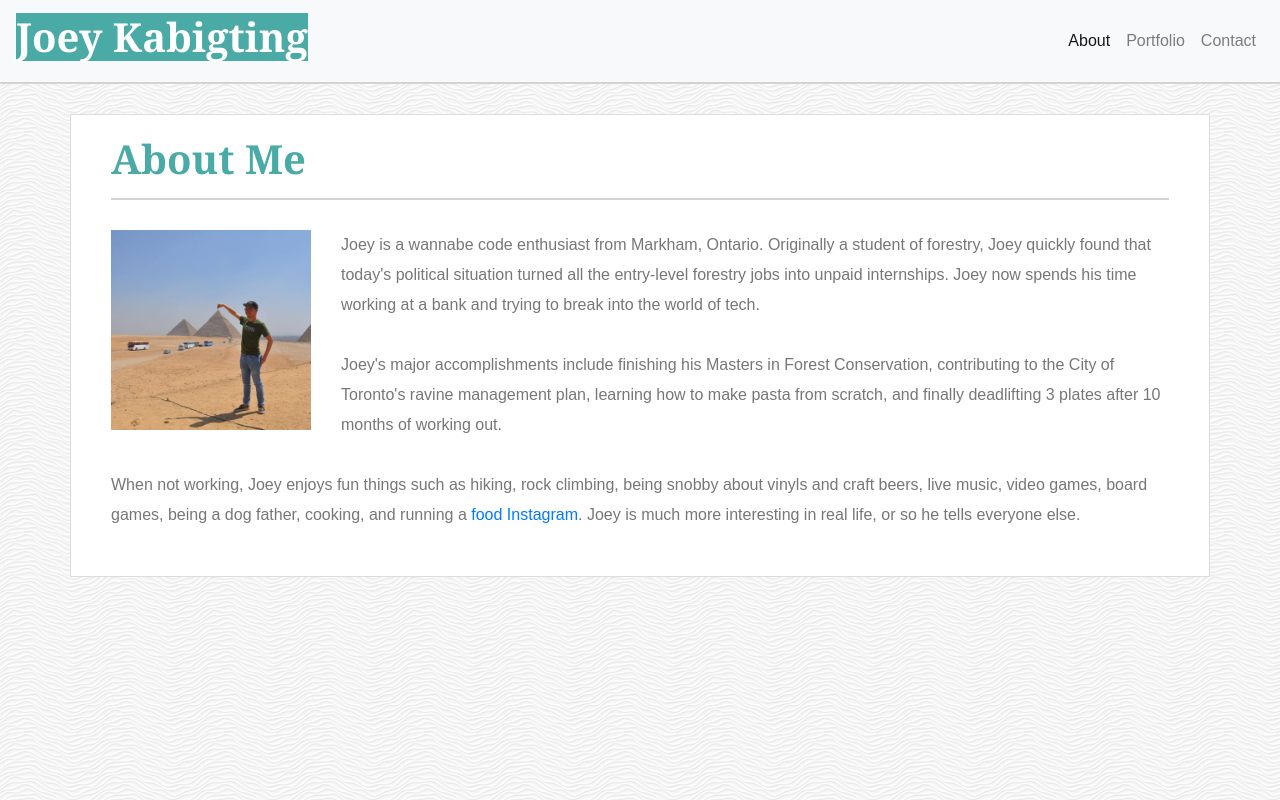
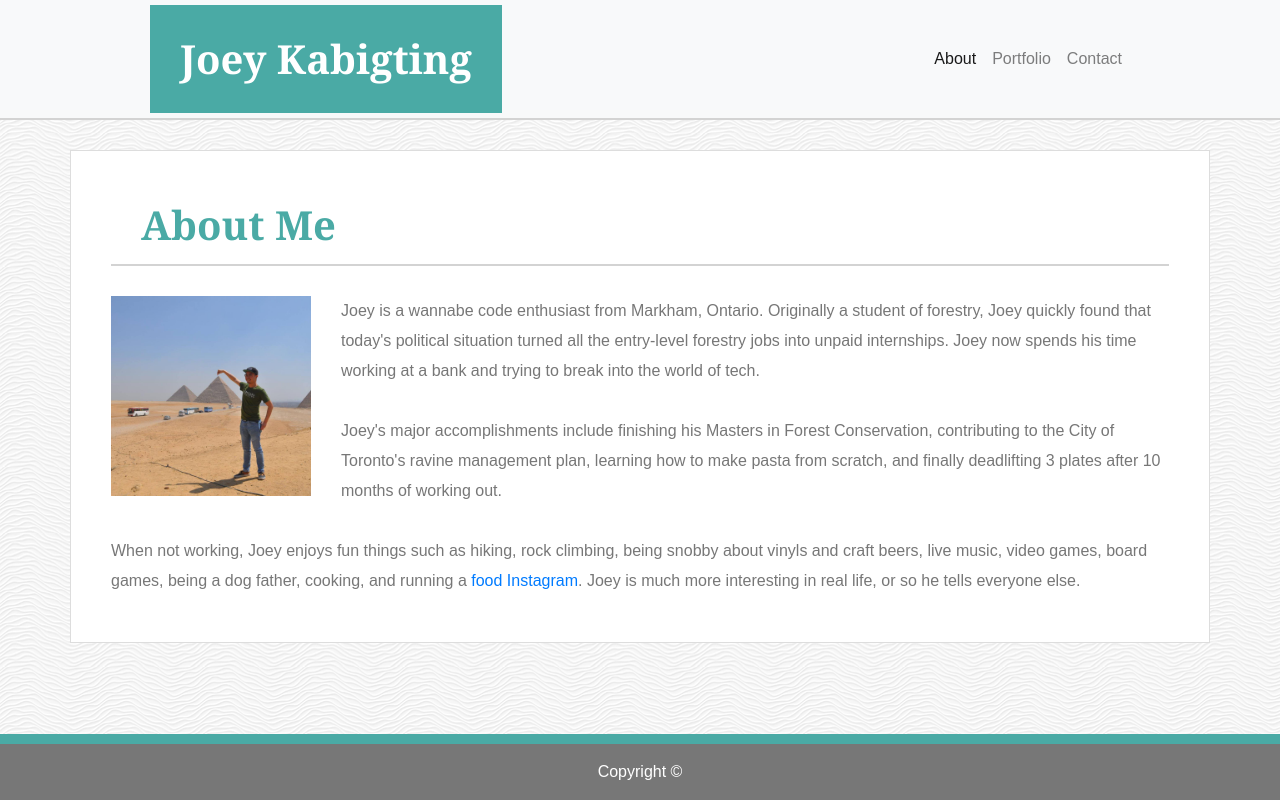
Before and after one commit to jkabigting93/Bootstrap-Portfolio, a plain HTML site: page index.html in a window 1280 px wide. Drawn offline with nearby package versions, Linux system fonts and the light colour scheme; files whose address does not match are found by name.

Commit message:
made working links, fixed header colours, added sticky footer

```diff
--- a/Assets/css/style.css
+++ b/Assets/css/style.css
@@ -6,6 +6,11 @@ body {
 
 nav {
     border-bottom: 2px solid lightgrey;
+
+}
+
+.navbar {
+    padding: 0 150px 0 150px;
 }
 
 h1 {
@@ -13,6 +18,8 @@ h1 {
     font-family: Georgia, 'Times New Roman', Times, serif;
     font-weight: bold;
     background-color: #4aaaa5;
+    padding: 30px;
+    margin-bottom: 0;
 }
 
 .container {
@@ -39,3 +46,9 @@ h1 {
 p {
     line-height: 30px;
 }
+
+.footer-copyright {
+    color: white;
+    background-color: #777777;
+    border-top: 10px solid #4aaaa5;
+}
--- a/index.html
+++ b/index.html
@@ -7,34 +7,37 @@
     <link rel="stylesheet" type="text/css" href="Assets/css/style.css">
 </head>
 <body>
+
 <!-- Nav Bar -->
     <nav class="navbar navbar-expand-lg navbar-light bg-light">
-        <a class="navbar-brand" href="#"><h1>Joey Kabigting</h1></a>
+        <a class="navbar-brand" href="index.html"><h1>Joey Kabigting</h1></a>
         <button class="navbar-toggler" type="button" data-toggle="collapse" data-target="#navbarText" aria-controls="navbarText" aria-expanded="false" aria-label="Toggle navigation">
           <span class="navbar-toggler-icon"></span>
         </button>
         <div class="collapse navbar-collapse" id="navbarText">
           <ul class="navbar-nav ml-auto">
             <li class="nav-item active">
-              <a class="nav-link" href="#">About<span class="sr-only">(current)</span></a>
+              <a class="nav-link" href="index.html">About<span class="sr-only">(current)</span></a>
             </li>
             <li class="nav-item">
-              <a class="nav-link" href="#">Portfolio</a>
+              <a class="nav-link" href="portfolio.html">Portfolio</a>
             </li>
             <li class="nav-item">
-              <a class="nav-link" href="#">Contact</a>
+              <a class="nav-link" href="contact.html">Contact</a>
             </li>
           </ul>
         </div>
       </nav>
 
     <div class="container">
+
 <!-- About Me Header -->
         <div class="row">
             <div class="col-md-12">
                 <h1 class="ContentTitle">About Me</h1>
             </div>
         </div>
+
 <!-- About Me Content -->
         <div class="row">
             <div class="col-md-12">
@@ -48,5 +51,13 @@
         </div>
 
     </div>
+
+<!-- Sticky Footer -->
+  <footer class="page-footer">
+    <div class="footer-copyright text-center py-3 fixed-bottom">
+      Copyright ©
+    </div>
+  </footer>
+
 </body>
 </html>
```
